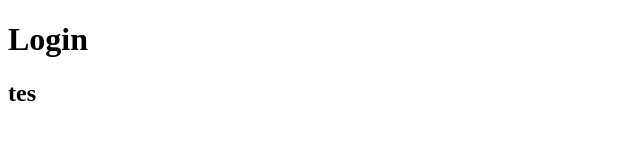
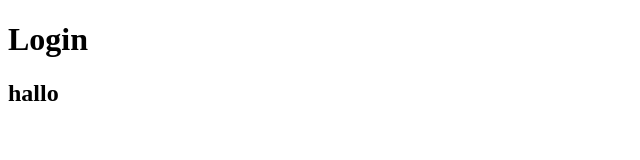
Before and after one commit to aitchapterdeveloper/training-git, a plain HTML site: page index.html in a window 1280 px wide. Shown: the full height of the page, 0-640 px from the left. Drawn offline with Linux system fonts and the light colour scheme.

Commit message:
perubahan

```diff
--- a/index.html
+++ b/index.html
@@ -5,6 +5,6 @@
 </head>
 <body>
   <h1>Login</h1>
-  <h2>tes</h2>
+  <h2>hallo</h2>
 </body>
 </html>
```
